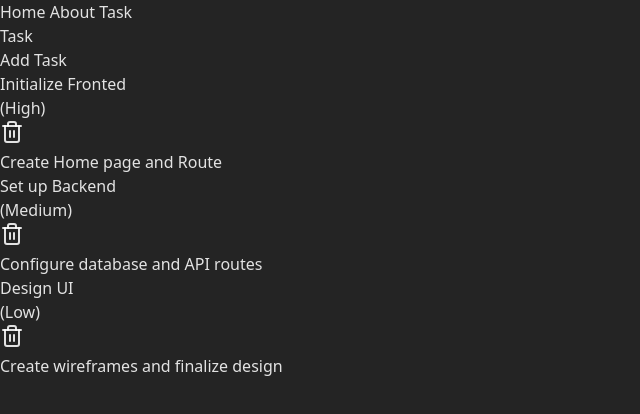
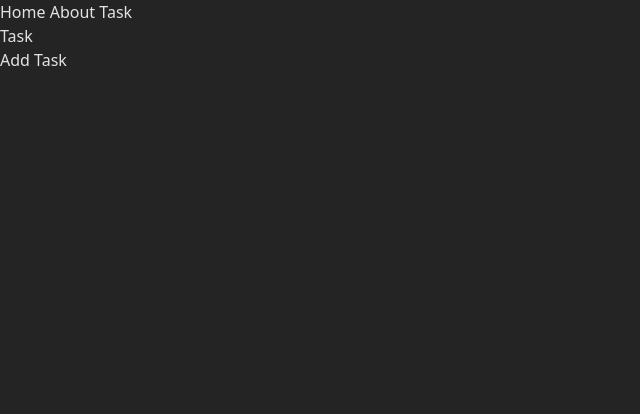
Before and after one commit to Suvrodev/Todo, a React (Vite) app: page /task in a window 1280 px wide. Shown: the top 414 px of the page, without its empty margins (0-640 px from the left). Built offline with nearby package versions, Linux system fonts and the light colour scheme.

Commit message:
Delete and complete task

```diff
--- a/src/Layout/Pages/Task/AddTaskModal/AddTaskModal.tsx
+++ b/src/Layout/Pages/Task/AddTaskModal/AddTaskModal.tsx
@@ -8,29 +8,36 @@ import {
   DialogTitle,
   DialogTrigger,
 } from "@/components/ui/dialog";
-import { useState } from "react";
-
-// import { Input } from "@/components/ui/input";
-// import { Label } from "@/components/ui/label";
+import { addTask } from "@/redux/features/task/taskSlice";
+import { useAppDispatch } from "@/redux/hook";
+import { ITask } from "@/Types/types";
+import { ChangeEvent, useState } from "react";
 
 const AddTaskModal = () => {
-  // type TPriority="High"|"Medium"|"Low";
+  const dispatch = useAppDispatch();
+
+  //For Dopdown
   const [priority, setPriority] = useState("Medium");
-
-  const handleChange = (event) => {
-    setPriority(event.target.value);
+  const handleChange = (event: ChangeEvent<HTMLSelectElement>) => {
+    setPriority(event?.target?.value);
   };
-  console.log("Priority: ", priority);
+  // console.log("Priority: ", priority);
 
   const handleSubmit = (event: React.FormEvent<HTMLFormElement>) => {
     event.preventDefault();
 
     const Form = event.target as HTMLFormElement;
-    const title = (Form.elements.namedItem("title") as HTMLInputElement).value;
-    const desc = Form.desc.value;
-    const date = Form.date.value;
-
-    console.log("Form Data: ", title, desc, date, priority);
+    const title: string = Form.titlee.value;
+    const desc: string = Form.desc.value;
+    const dueDate: string = Form.date.value;
+    const taskData = {
+      title,
+      desc,
+      dueDate,
+      priority,
+    };
+    // console.log("Form Data: ", title, desc, date, priority);
+    dispatch(addTask(taskData as ITask));
   };
   return (
     <Dialog>
@@ -51,7 +58,7 @@ const AddTaskModal = () => {
             <p>Title</p>
             <input
               type="text"
-              name="title"
+              name="titlee"
               id=""
               placeholder="Task Title"
               className="w-full bg-transparent border-2 rounded-md py-2 px-4"
@@ -62,7 +69,7 @@ const AddTaskModal = () => {
             <textarea
               name="desc"
               id=""
-              placeholder="Task Title"
+              placeholder="Task Description"
               className="w-full bg-transparent border-2 rounded-md  py-2 px-4"
             />
           </div>
--- a/src/Layout/Pages/Task/Task.tsx
+++ b/src/Layout/Pages/Task/Task.tsx
@@ -3,9 +3,9 @@ import TaskCard from "./TaskCard/TaskCard";
 import AddTaskModal from "./AddTaskModal/AddTaskModal";
 
 const Task = () => {
-  const { tasks, filter } = useAppSelector((state) => state.todo);
-  console.log("Tasks:", tasks);
-  console.log("Filter:", filter);
+  const { tasks } = useAppSelector((state) => state.todo);
+  // console.log("Tasks:", tasks);
+  // console.log("Filter:", filter);
   return (
     <div>
       <div className="flex justify-between items-center my-10">
--- a/src/Layout/Pages/Task/TaskCard/TaskCard.tsx
+++ b/src/Layout/Pages/Task/TaskCard/TaskCard.tsx
@@ -1,13 +1,37 @@
 import { Button } from "@/components/ui/button";
-import { Checkbox } from "@/components/ui/checkbox";
+// import { Checkbox } from "@/components/ui/checkbox";
 import { cn } from "@/lib/utils";
+import {
+  deleteTask,
+  toggleCompleteState,
+} from "@/redux/features/task/taskSlice";
+import { useAppDispatch } from "@/redux/hook";
 import { ITask } from "@/Types/types";
 import { Trash2 } from "lucide-react";
+import { ChangeEvent, useEffect, useState } from "react";
 
 interface IProps {
   task: ITask;
 }
 const TaskCard = ({ task }: IProps) => {
+  // console.log("Task", task);
+  const { id, isCompleted } = task;
+  const [isChecked, setIsChecked] = useState(false);
+
+  const dispatch = useAppDispatch();
+  const handleCheckBox = (event: ChangeEvent<HTMLInputElement>) => {
+    setIsChecked(event.target.checked);
+  };
+
+  useEffect(() => {
+    dispatch(toggleCompleteState({ id, isChecked }));
+  }, [isChecked, id, dispatch]);
+
+  ///Handle Delete
+  const handleDelete = () => {
+    dispatch(deleteTask(id));
+  };
+
   return (
     <div className="border px-5 py-3 rounded-lg">
       <div className="flex justify-between">
@@ -19,14 +43,25 @@ const TaskCard = ({ task }: IProps) => {
               "bg-red-500 ": task.priority === "Low",
             })}
           ></p>
-          {task.title}
+          <p className={`${isCompleted ? "line-through" : ""}`}>
+            {" "}
+            {task.title}
+          </p>
           <p className="font-bold">({task.priority})</p>
         </div>
         <div className="flex gap-3 items-center">
-          <Button variant="link" className="p-0 text-red-500">
+          <Button
+            variant="link"
+            className="p-0 text-red-500"
+            onClick={handleDelete}
+          >
             <Trash2 />
           </Button>
-          <Checkbox />
+          <input
+            type="checkbox"
+            checked={isChecked}
+            onChange={handleCheckBox}
+          />
         </div>
       </div>
       <p className="mt-5"> {task.desc} </p>
--- a/src/redux/features/task/taskSlice.ts
+++ b/src/redux/features/task/taskSlice.ts
@@ -1,5 +1,5 @@
 import { ITask } from "@/Types/types";
-import { createSlice } from "@reduxjs/toolkit";
+import { createSlice, nanoid, PayloadAction } from "@reduxjs/toolkit";
 
 interface IinitialState {
   tasks: ITask[];
@@ -7,38 +7,44 @@ interface IinitialState {
 }
 
 const initialState: IinitialState = {
-  tasks: [
-    {
-      id: "1",
-      title: "Initialize Fronted",
-      desc: "Create Home page and Route",
-      dueDate: "2025-11",
-      isCompleted: false,
-      priority: "High",
-    },
-    {
-      id: "2",
-      title: "Set up Backend",
-      desc: "Configure database and API routes",
-      dueDate: "2025-12",
-      isCompleted: false,
-      priority: "Medium",
-    },
-    {
-      id: "3",
-      title: "Design UI",
-      desc: "Create wireframes and finalize design",
-      dueDate: "2026-01",
-      isCompleted: false,
-      priority: "Low",
-    },
-  ],
+  tasks: [],
   filter: "all",
 };
+
+// type DraftTask = Pick<ITask, "title" | "desc" | "dueDate" | "priority">;
+const createTask = (taskData: Partial<ITask>): Partial<ITask> => {
+  const newTask = {
+    id: nanoid(),
+    isCompleted: false,
+    ...taskData,
+  };
+  return newTask;
+};
+
 export const taskSlice = createSlice({
   name: "task",
   initialState,
-  reducers: {},
+  reducers: {
+    addTask: (state, action: PayloadAction<ITask>) => {
+      // addTask: (state, action) => {
+      const taskData = createTask(action.payload);
+      state.tasks.push(taskData as ITask);
+    },
+    toggleCompleteState: (state, action) => {
+      const { id, isChecked } = action.payload;
+      // console.log("id: ", id);
+      // console.log("isChecked: ", isChecked);
+      state.tasks.forEach((task) =>
+        task.id === id ? (task.isCompleted = isChecked) : task
+      );
+      // console.log("ALl Task: ", state.tasks);
+    },
+    deleteTask: (state, action) => {
+      console.log("id, ", action.payload);
+      state.tasks = state.tasks.filter((task) => task.id !== action.payload);
+    },
+  },
 });
 
+export const { addTask, toggleCompleteState, deleteTask } = taskSlice.actions;
 export default taskSlice.reducer;
```
Also changed, not shown: src/Types/types.ts (+7 -1 lines).
